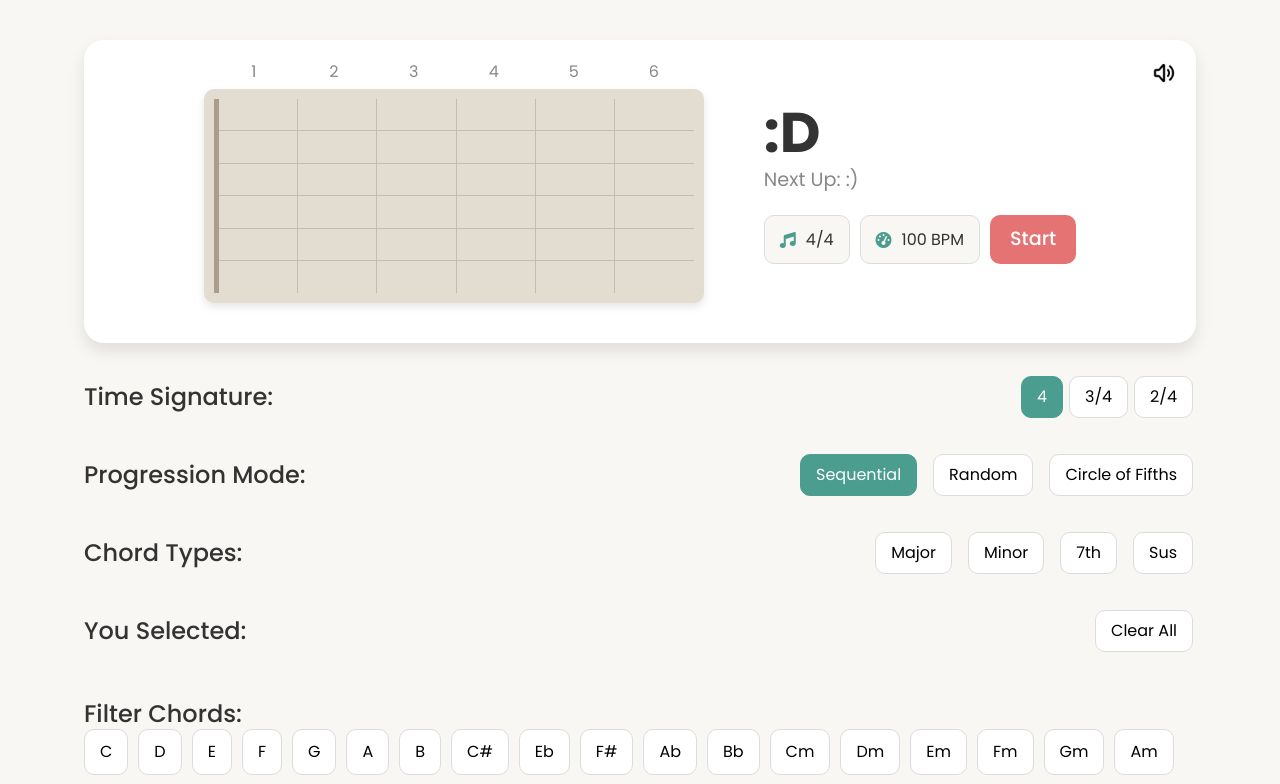
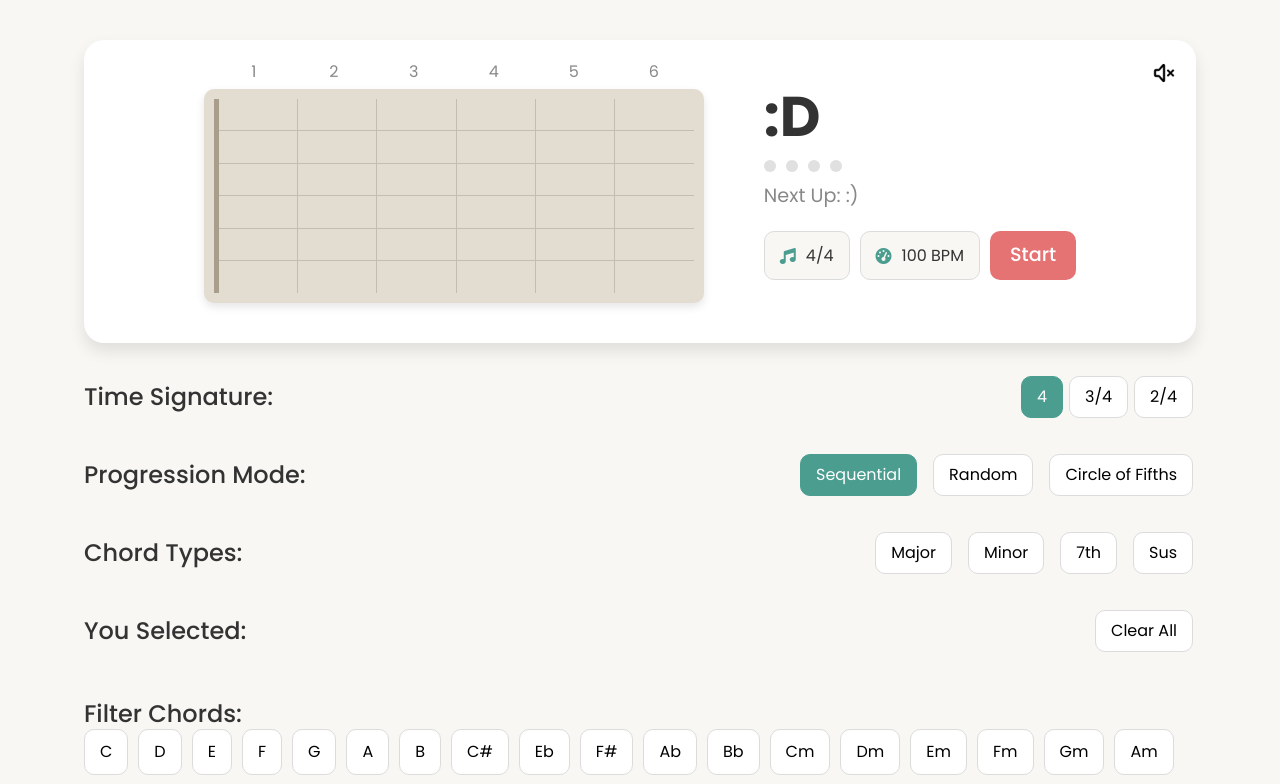
Before and after one commit to sandarusahan/ChorNdom, an Angular app: page / in a window 1280 px wide. Shown: the top 784 px of the page. Built offline with nearby package versions, Linux system fonts and the light colour scheme.

Commit message:
feat: add visual metronome and set default mute state

```diff
--- a/src/app/app.component.css
+++ b/src/app/app.component.css
@@ -43,6 +43,24 @@
   font-size: clamp(1rem, 2.5vw, 1.2rem);
   color: #888;
   margin: 0;
+}
+
+.metronome-dot-container {
+  display: flex;
+  gap: 10px;
+  margin: 10px 0;
+}
+
+.metronome-dot {
+  width: 12px;
+  height: 12px;
+  background-color: #e0e0e0;
+  border-radius: 50%;
+  transition: background-color 0.1s;
+}
+
+.metronome-dot.active {
+  background-color: var(--primary-color);
 }
 
 .controls {
--- a/src/app/app.component.html
+++ b/src/app/app.component.html
@@ -9,6 +9,12 @@
       </div>
       <div class="chord-info">
         <h1>{{ chord }}</h1>
+        <div class="metronome-dot-container">
+          <div class="metronome-dot" [class.active]="dot === 1"></div>
+          <div class="metronome-dot" [class.active]="dot === 2"></div>
+          <div class="metronome-dot" [class.active]="dot === 3"></div>
+          <div class="metronome-dot" [class.active]="dot === 4"></div>
+        </div>
         <p>Next Up: {{ nextChord }}</p>
         <div class="controls">
           <div class="time-signature-display">
--- a/src/app/app.component.ts
+++ b/src/app/app.component.ts
@@ -74,7 +74,7 @@ export class AppComponent {
   started: Boolean = false;
   progressionMode: 'sequential' | 'random' | 'circleOfFifths' = 'sequential';
   editingTempo: boolean = false;
-  muted: boolean = false;
+  muted: boolean = true;
 
   intVal = 60000/100;
   tempo = 100;
```
